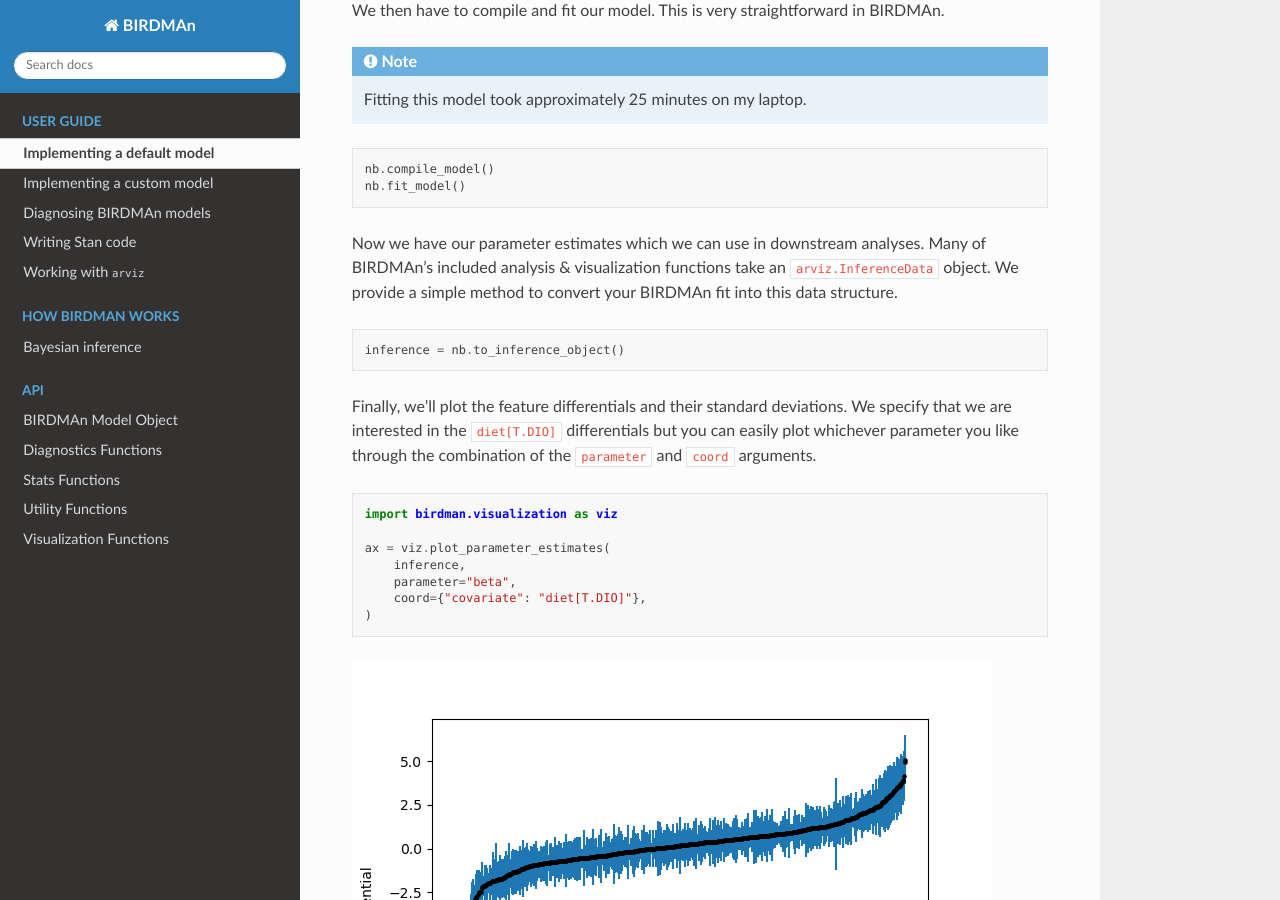
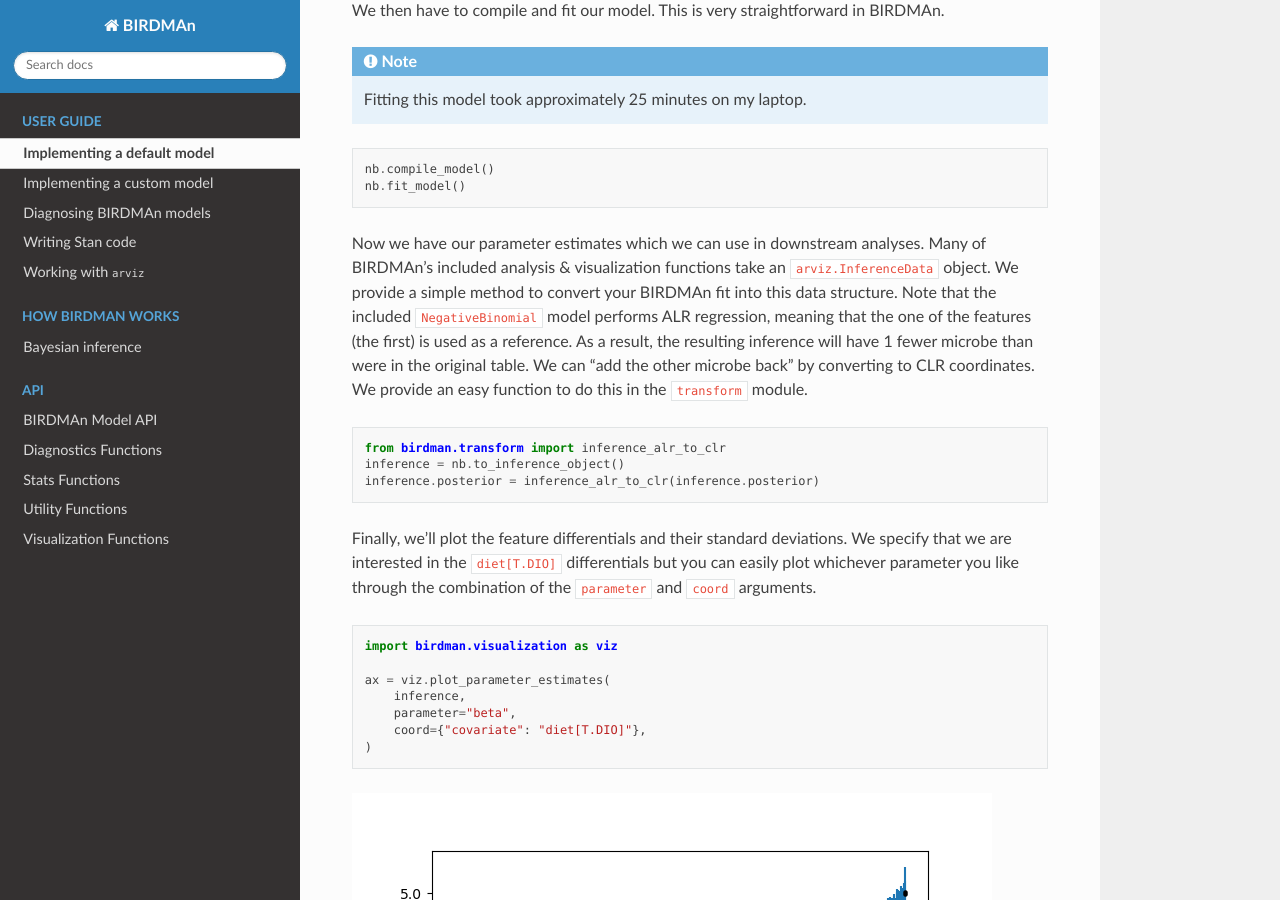
Before and after one commit to biocore/BIRDMAn, a Sphinx documentation site: the page built from docs/default_model_example.rst, in a window 1280 px wide and 900 px high, scrolled down 1221 px. Built offline with Sphinx 7.4.7 and the Read the Docs theme 2.0.0, drawn with Linux system fonts in a browser that asks for light colours.

Commit message:
Update docs with model API changes

```diff
--- a/docs/default_model_example.rst
+++ b/docs/default_model_example.rst
@@ -63,11 +63,13 @@
     nb.compile_model()
     nb.fit_model()
 
-Now we have our parameter estimates which we can use in downstream analyses. Many of BIRDMAn's included analysis & visualization functions take an ``arviz.InferenceData`` object. We provide a simple method to convert your BIRDMAn fit into this data structure.
+Now we have our parameter estimates which we can use in downstream analyses. Many of BIRDMAn's included analysis & visualization functions take an ``arviz.InferenceData`` object. We provide a simple method to convert your BIRDMAn fit into this data structure. Note that the included ``NegativeBinomial`` model performs ALR regression, meaning that the one of the features (the first) is used as a reference. As a result, the resulting inference will have 1 fewer microbe than were in the original table. We can "add the other microbe back" by converting to CLR coordinates. We provide an easy function to do this in the ``transform`` module.
 
 .. code-block:: python
 
+    from birdman.transform import inference_alr_to_clr
     inference = nb.to_inference_object()
+    inference.posterior = inference_alr_to_clr(inference.posterior)
 
 Finally, we'll plot the feature differentials and their standard deviations. We specify that we are interested in the ``diet[T.DIO]`` differentials but you can easily plot whichever parameter you like through the combination of the ``parameter`` and ``coord`` arguments.
 
```
Also changed, not shown: docs/models.rst (+26 -6 lines).
